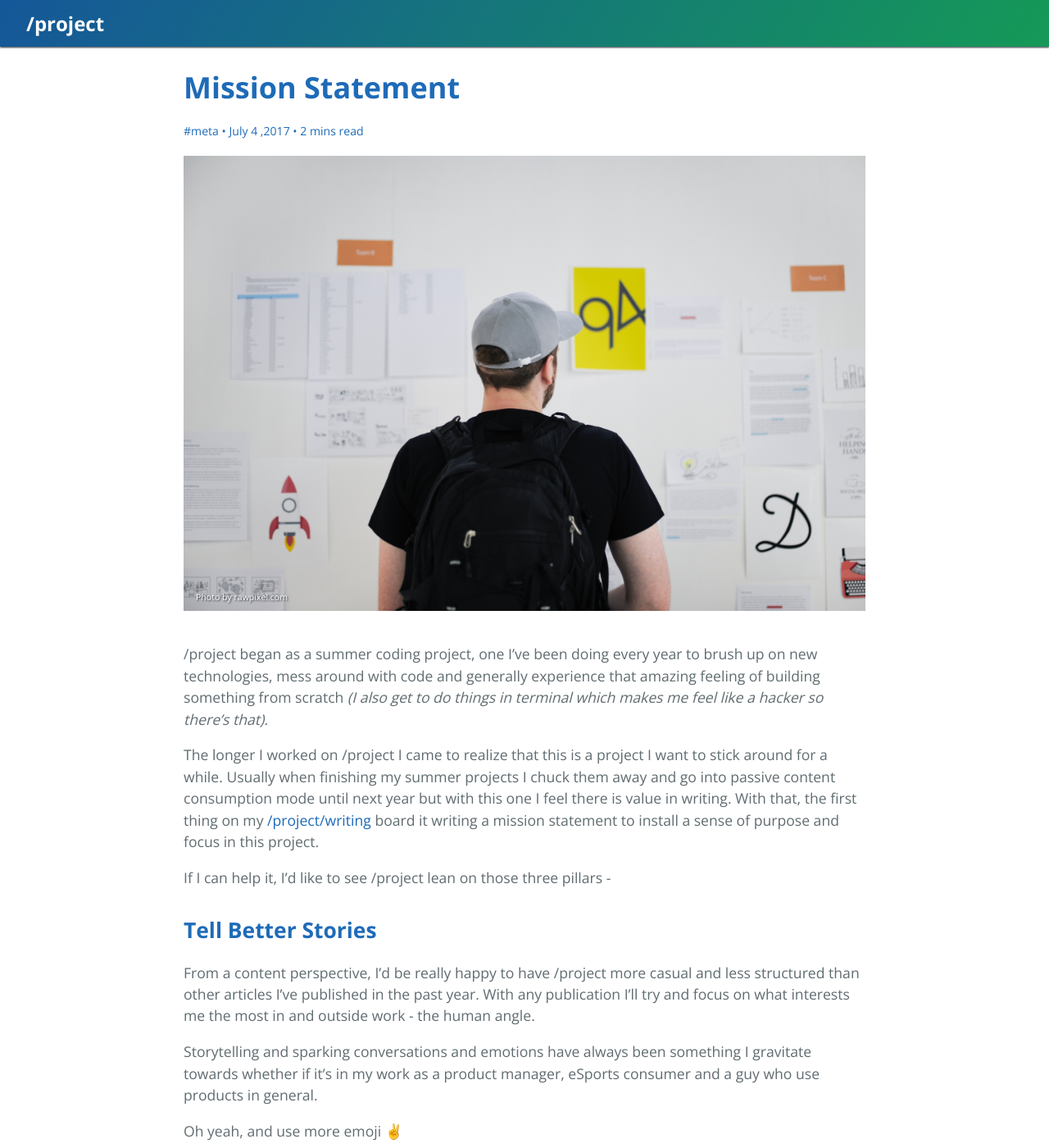
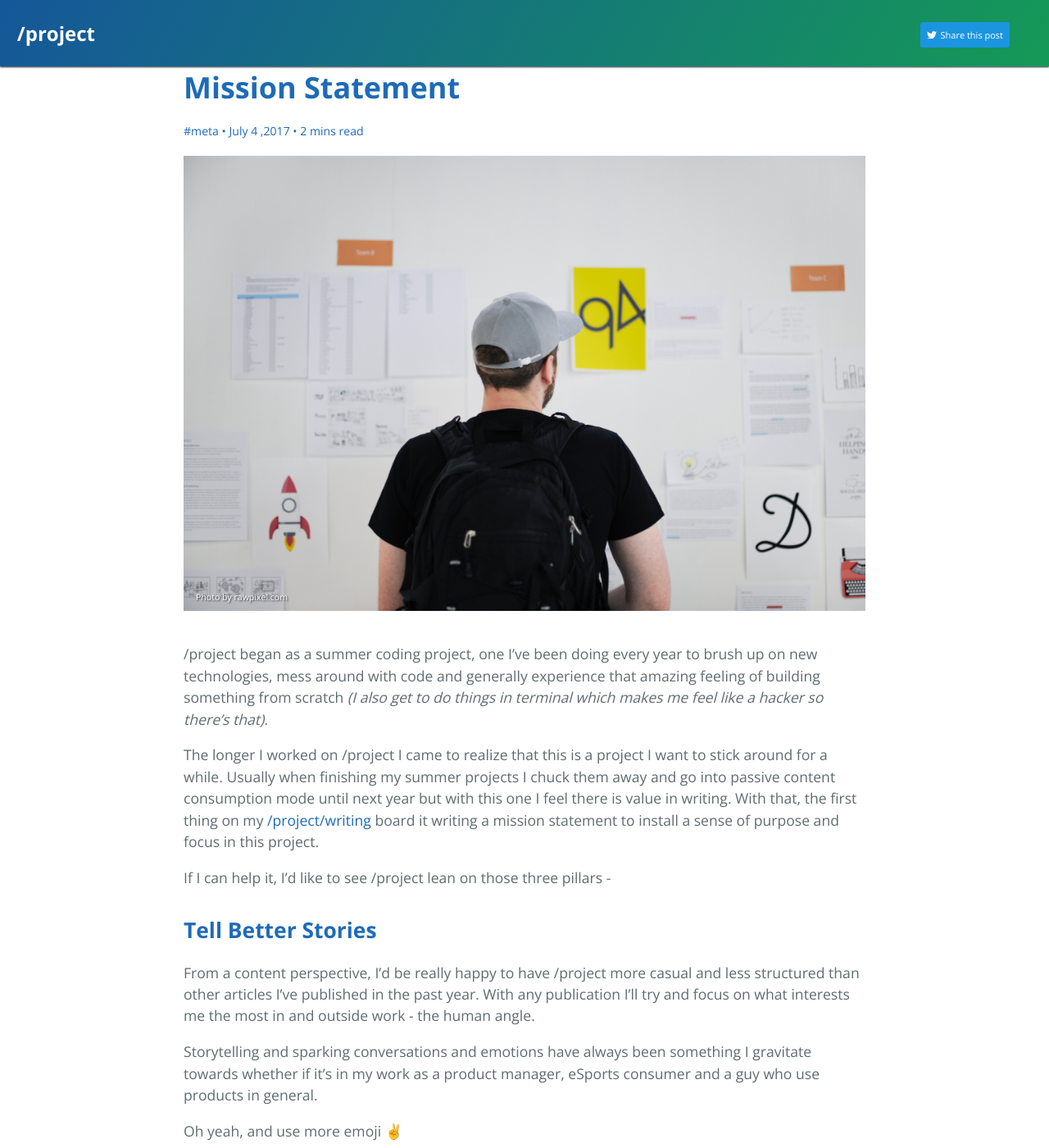
Before and after one commit to omerkaplan/project, a Jekyll site: the page built from _posts/2017-07-05-mission-statement.md, in a window 1280 px wide and 1400 px high. Shown: the whole window at 82% size. Built offline with Jekyll 4.4.1, drawn with Linux system fonts in a browser that asks for light colours; nearby versions of some CDN libraries.

Commit message:
Added Twitter share button to posts

```diff
--- a/_includes/title.html
+++ b/_includes/title.html
@@ -5,5 +5,26 @@
 </section>
 
 <section class="page-header-scroll">
-  <h1 class="project-name-scroll"><a href="{{ site.url }}">{{ site.title }}</a></h1>
+  <div class="project-name-scroll"><h1><a href="{{ site.url }}">{{ site.title }}</a></h1></div>
+  {% if page.title %} <!-- Display a share button if this is a post -->
+  <div class="share-post-title"><a class="twitter-share-button" target="_blank" href="https://twitter.com/intent/tweet?text=Nice%20read%20😎%20&quot;{{ page.title }}&quot; - &url={{ site.url }}{{ page.url }}?ref=twitter&related=omerkaplan">
+    <svg version="1.1"
+    	 id="svg2" xmlns:cc="http://creativecommons.org/ns#" xmlns:sodipodi="http://sodipodi.sourceforge.net/DTD/sodipodi-0.dtd" xmlns:rdf="http://www.w3.org/1999/02/22-rdf-syntax-ns#" xmlns:svg="http://www.w3.org/2000/svg" xmlns:dc="http://purl.org/dc/elements/1.1/" xmlns:inkscape="http://www.inkscape.org/namespaces/inkscape" inkscape:version="0.48.4 r9939" sodipodi:docname="Twitter_bird_logo_2012.svg"
+    	 xmlns="http://www.w3.org/2000/svg" xmlns:xlink="http://www.w3.org/1999/xlink"  x="0px" y="0px" width="14px"
+    	 height="16px" viewbox="0 -60 200 150" xml:space="preserve">
+    <sodipodi:namedview  inkscape:window-maximized="1" id="base" pagecolor="#ffffff" showgrid="false" fit-margin-left="0" fit-margin-top="0" inkscape:zoom="3.7200571" borderopacity="1.0" bordercolor="#666666" inkscape:cx="101.29413" inkscape:cy="50.181142" inkscape:pageopacity="0.0" inkscape:pageshadow="2" inkscape:document-units="px" inkscape:current-layer="layer1" inkscape:window-width="1280" inkscape:window-height="962" inkscape:window-x="-8" inkscape:window-y="-8" fit-margin-right="0" fit-margin-bottom="0">
+    	</sodipodi:namedview>
+    <g id="layer1" transform="translate(-282.32053,-396.30734)" inkscape:label="Layer 1" inkscape:groupmode="layer">
+    	<path id="path5" inkscape:connector-curvature="0" fill="#FFFFFF" d="M453.826,412.806c-6.31,2.799-13.092,4.689-20.209,5.54
+    		c7.265-4.354,12.845-11.249,15.471-19.466c-6.799,4.032-14.329,6.96-22.345,8.538c-6.417-6.839-15.563-11.111-25.683-11.111
+    		c-19.432,0-35.187,15.754-35.187,35.186c0,2.758,0.311,5.443,0.911,8.019c-29.243-1.467-55.17-15.476-72.524-36.764
+    		c-3.029,5.196-4.765,11.24-4.765,17.688c0,12.208,6.212,22.978,15.653,29.287c-5.768-0.183-11.193-1.766-15.938-4.4
+    		c-0.004,0.146-0.004,0.294-0.004,0.442c0,17.048,12.129,31.269,28.226,34.503c-2.952,0.804-6.061,1.233-9.27,1.233
+    		c-2.268,0-4.472-0.221-6.62-0.631c4.478,13.979,17.472,24.151,32.87,24.435c-12.043,9.438-27.214,15.063-43.7,15.063
+    		c-2.84,0-5.641-0.167-8.394-0.492c15.572,9.984,34.067,15.81,53.938,15.81c64.721,0,100.113-53.615,100.113-100.114
+    		c0-1.525-0.034-3.043-0.102-4.553C443.144,426.059,449.108,419.863,453.826,412.806L453.826,412.806z"/>
+    </g>
+    </svg>
+     Share this post</a></div>
+  {% endif %}
 </section>
--- a/_sass/jekyll-theme-cayman.scss
+++ b/_sass/jekyll-theme-cayman.scss
@@ -113,7 +113,6 @@ a {
   text-align: left;
   position: fixed;
   width: 100%;
-  padding: 0.5rem 2rem 0.5rem 2rem;
   z-index: 1;
 
 }
@@ -122,7 +121,8 @@ a {
   margin-top: 0.2rem;
   margin-bottom: 0.1rem;
   text-decoration: none;
-  text-align: left;
+  float:left;
+  padding-left: 1.3rem;
   color: $header-heading-color;
 
 
@@ -572,3 +572,24 @@ a {
       border-top: solid 1px $hr-border-color;
       padding-top: 2rem;
     }
+
+    .share-post-title {
+      margin-top: 1.8rem;
+      margin-right: 3rem;
+      float:right;
+      }
+
+    .twitter-share-button {
+      background-color: #1B95E0;
+      padding: 0.5rem;
+      border-radius: 3px;
+      font-size: 11px;
+      color: #ffffff;
+
+      &:hover {
+      text-decoration: none;
+      color: #ffffff;
+      transition-duration: 0.3s;
+       background-color: #068BDA;
+      }
+    }
```
